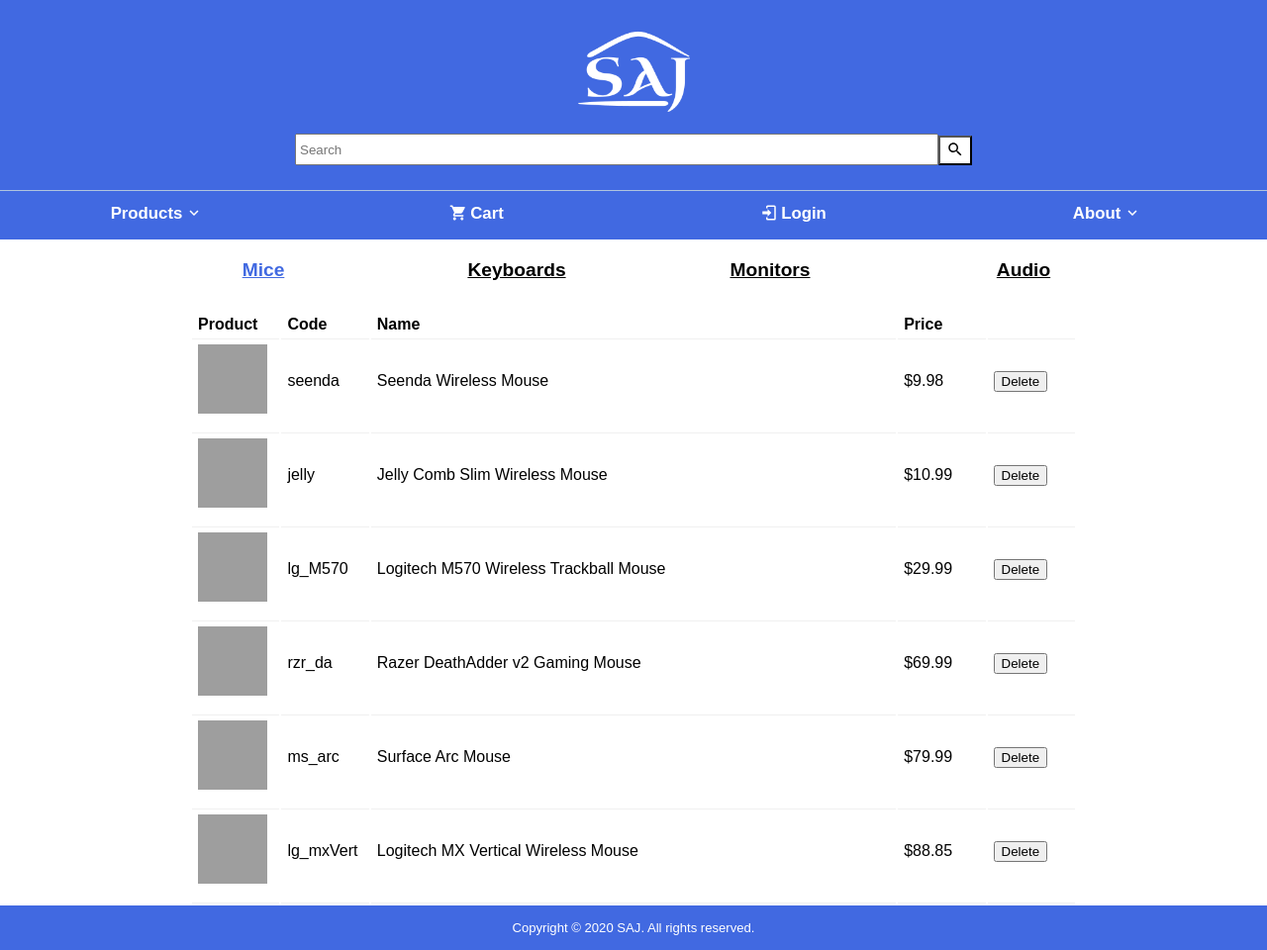
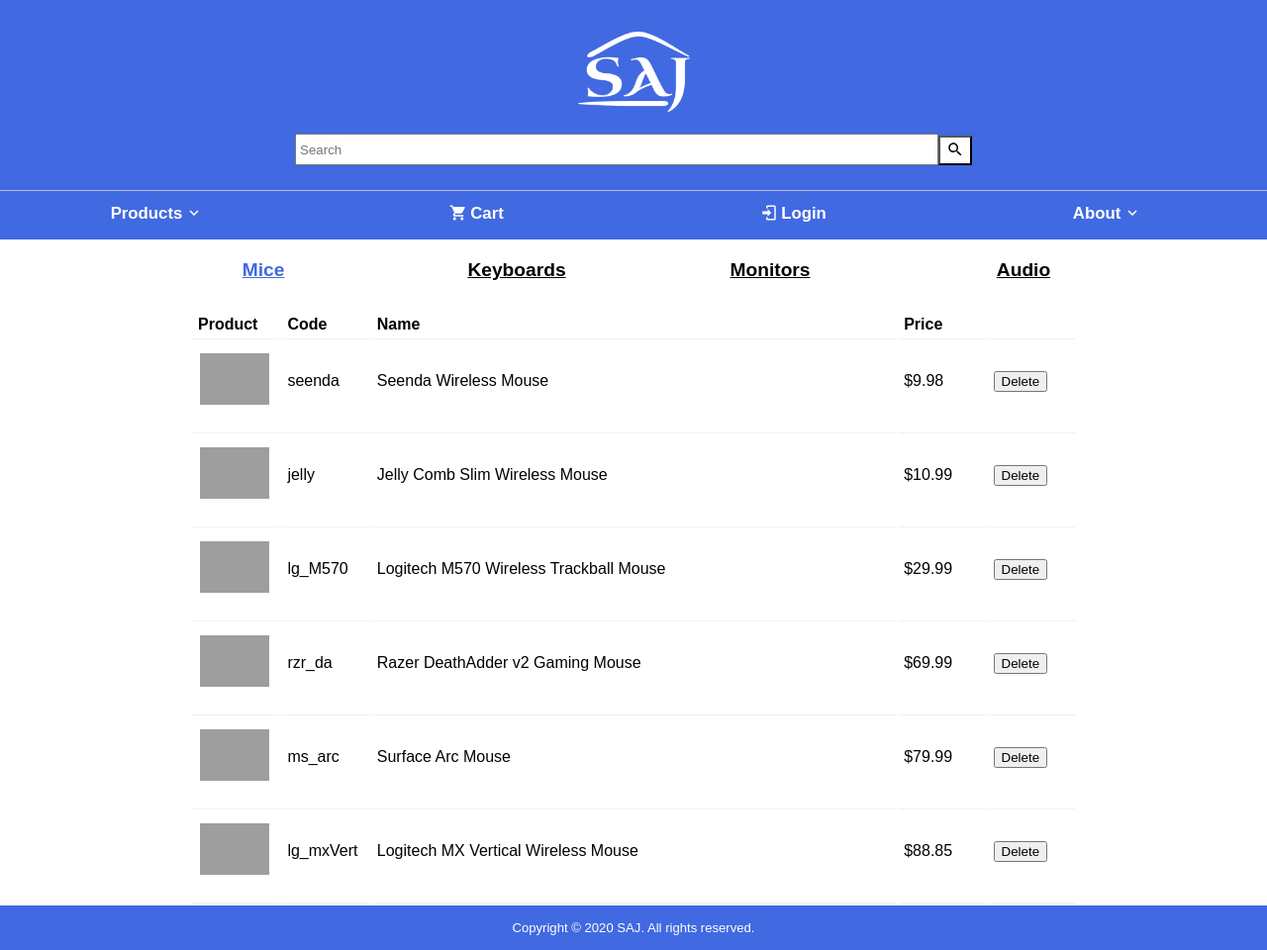
Before and after one commit to ariesaviles/csci4300Final, a PHP site: page /removeProduct.php in a window 1280 px wide. Shown: the whole page at 99% size. Run offline with PHP 8.4, Linux system fonts and the light colour scheme; data comes from the database, SQL or seed files in the repository; grey boxes are pictures that could not be loaded.

Commit message:
Fixed image distortion in the cart and removeProduct pages

```diff
--- a/main.css
+++ b/main.css
@@ -434,6 +434,20 @@
     font-size: 0;
     text-align: center;
 }
+#cart_square {
+    /* border: red solid 1pt; */
+    width: 70px;
+    height: 70px;
+    vertical-align: middle;
+    text-align: center;
+    display: table-cell;
+}
+#cartImage {
+    margin: auto;
+    max-width: 70px;
+    height: auto;
+    max-height: 70px;
+}
 table {
     margin: 0 auto;
 }
--- a/removeProduct.php
+++ b/removeProduct.php
@@ -71,7 +71,11 @@
             </tr>
             <?php foreach($products as $product):?>
                 <tr>
-                    <td><img src='<?php echo $product['productImageURL'] ?>' alt='Item' width="70" height="70" /></td>
+                    <td>
+                        <div id="cart_square">
+                            <img src='<?php echo $product['productImageURL'] ?>' id="cartImage" alt='Item' />
+                        </div>
+                    </td>
                     <td><?php echo $product['productCode']?></td>
                     <td><?php echo $product['productName']?></td>
                     <td>$<?php echo $product['listPrice']?></td>
--- a/shoppingCart.php
+++ b/shoppingCart.php
@@ -92,7 +92,9 @@
 
               <tr>
                 <td>
-                  <img src='<?php echo $product['productImageURL'] ?>' alt='Item' width="70" height="70" />
+                  <div id="cart_square">
+                    <img src='<?php echo $product['productImageURL'] ?>' id="cartImage" alt='Item' />
+                  </div>
                 </td>
                 <td class="prodName"><?php echo $product["productName"]; ?> <br />
                   <form method='post' action='removeFromCart.php'>
```
Also changed, not shown: newUser.php (+0 -9 lines).
